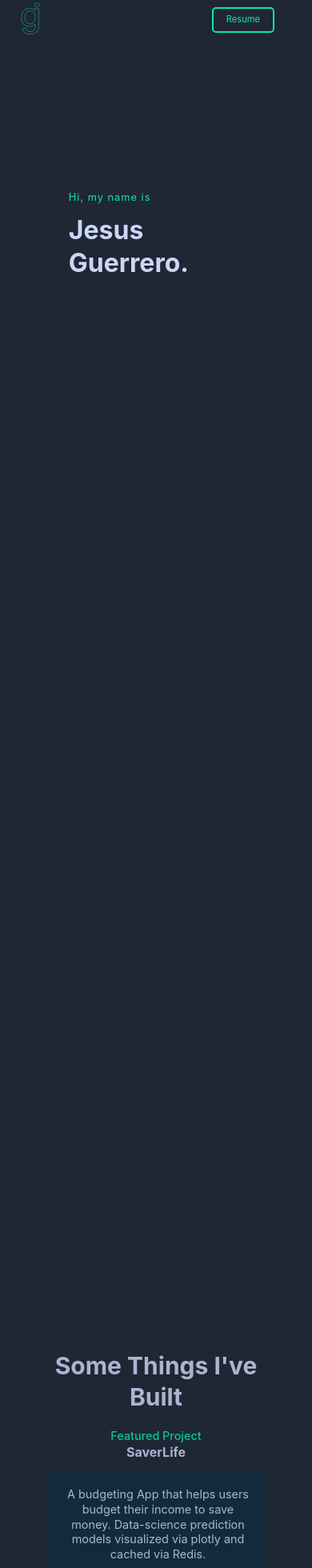
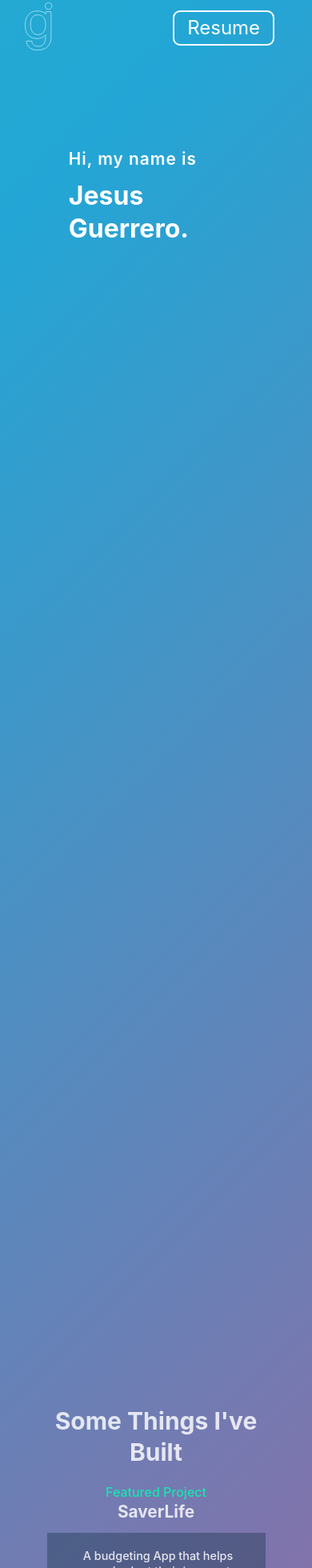
Before and after one commit to JesusCGuerrero/myportfolio, a React (Create React App) app: page / in a window 390 px wide. Shown: the top 1960 px of the page at 80% size. Built offline with nearby package versions, Linux system fonts and the light colour scheme.

Commit message:
redid color scheme

```diff
--- a/src/App.css
+++ b/src/App.css
@@ -48,9 +48,37 @@ table {
 }
 
 body {
-	background-color: #1e2733;
+	/* background-color: #e7e7e7; */
+	background: linear-gradient(-45deg, #ee7752, #e73c7e, #23a6d5, #23d5ab);
+	animation: gradient 30s ease infinite alternate-reverse;
+    background-size: 300% 300%;
 }
 
 .main {
 	visibility: hidden;
 }
+
+.curtain {
+	height: 100vh;
+	width: 100vw;
+	position: fixed;
+	background-color: white;
+	z-index: 1;
+}
+
+@keyframes gradient {
+    0%{background-position:0% 50%}
+    50%{background-position:100% 50%}
+    100%{background-position:0% 50%}
+}
+
+@-webkit-keyframes gradient {
+    0%{background-position:0% 50%}
+    50%{background-position:100% 50%}
+    100%{background-position:0% 50%}
+}
+@-moz-keyframes gradient {
+    0%{background-position:0% 50%}
+    50%{background-position:100% 50%}
+    100%{background-position:0% 50%}
+}
--- a/src/App.js
+++ b/src/App.js
@@ -11,12 +11,14 @@ import gsap from "gsap";
 function App() {
 
   useEffect(() => {
-    gsap.from("body", {duration: 1, delay: 1, backgroundColor: "#e7e7e7"})
+    gsap.to(".curtain", {duration: 1, delay: .3, backgroundColor: "rgba(255, 255, 255, 0)"})
+    gsap.to(".curtain", {duration: .1, delay: 2, display: "none"})
     gsap.to(".main", {duration: 1.5, delay: 2, visibility: "visible"})
   }, [])
 
   return (
     <div className="wrapper">
+      <div className="curtain"></div>
       <div className="startup">
         <Logo />
       </div>
--- a/src/LeftSide.css
+++ b/src/LeftSide.css
@@ -10,7 +10,7 @@
 
 .icon-github, .icon-linkedin, .icon-codepen{
     opacity: 0;
-    color: #8892b0;
+    color: #ffffff;
     font-size: 30px;
     transition-duration: .2s;
     position: fixed;
@@ -23,10 +23,10 @@
 
 
 .left-line {
-    border-left: 1px solid #8892b0;
+    border-left: 3px solid #ffffff;
     position: fixed;
     bottom: 0%;
-    right: 95%;
+    right: 95.2%;
     opacity: 1;
     height: 0%
 }
--- a/src/Main.css
+++ b/src/Main.css
@@ -22,41 +22,47 @@
 }
 
 .intro h1 {
-    color: rgb(16, 233, 168);
-    font-size: 0.8rem;
-    font-weight: 400;
+    color: rgb(255, 255, 255);
+    font-size: 1.3rem;
+    font-weight: 600;
     letter-spacing: 1px;
 }
 
 .intro h2 {
-    color: #ccd6f6;
+    color: #ffffff;
     font-size: 3rem;
     margin-bottom: 1.5%;
 }
 
 .intro h3 {
-    color: #8892b0;
+    color: #dbdbdb;
     font-size: 3rem;
     margin-bottom: 5%;
 }
 
+.introt1 {
+    font-size: 5rem;
+    margin-left: 43%;
+}
+
 .intro p {
-    color: #8892b0;
+    color: #ffffff;
     max-width: 500px;
-    font-weight: 400;
+    font-weight: 500;
+    font-size: 1.3rem;
     margin-bottom: 5%;
 }
 
 .intro-btn {
     opacity: 0;
-    border: 1.5px solid rgb(16, 233, 168);
-    border-radius: 2px;
-    width: 7.5rem;
+    border: 2px solid rgb(255, 255, 255);
+    border-radius: 1px;
+    width: 13rem;
     margin-top: 3%;
-    font-size: 0.7rem;
-    color: rgb(16, 233, 168);
+    font-size: 1.5rem;
+    color: rgb(255, 255, 255);
     padding: 1rem .5rem;
-    background-color: #1e2733;
+    background-color: #1e273300;
     transition-duration: .3s;
     cursor: pointer;
     word-spacing: 2.5px;
@@ -65,20 +71,20 @@
 }
 
 .intro-btn:hover {
-    background-color: rgba(8, 173, 123, 0.288);
+    background-color: rgba(92, 92, 92, 0.288);
 }
 
 .about-container {
     display: flex;
-    max-width: 700px;
+    max-width: 80%;
     min-height: 100vh;
     margin: auto;
 }
 
 .about {
     opacity: 1;
-    margin-top: 15%;
-    margin-right: 50px;
+    margin-top: 18%;
+    width: 100%;
     display: flex;
     flex-flow: column;
 }
@@ -89,15 +95,15 @@
 }
 
 .about h1 {
-    color: #ccd6f6;
-    font-size: 1.6rem;
-    margin-bottom: 8%;
+    color: #ffffff;
+    font-size: 3rem;
+    margin-bottom: 2%;
 }
 
 .about p {
-    color: #8892b0;
-    font-size: 0.9rem;
-    font-weight: 400;
+    color: #ffffff;
+    font-size: 1.2rem;
+    font-weight: 500;
 }
 
 .pfp {
@@ -107,7 +113,7 @@
 }
 
 .skills-list {
-    color: rgb(16, 233, 168);
+    color: rgb(0, 255, 179);
     display: grid;
     grid-template-columns: repeat(2, minmax(140px, 200px));
     margin: 20px 0px 0px;
@@ -117,7 +123,7 @@
 
 .skills-list li {
     margin-bottom: 10px;
-    font-size: 0.8rem;
+    font-size: 1.3rem;
 }
 
 /* Projects Section */
@@ -130,7 +136,7 @@
 }
 
 .projects-title {
-    color: #ccd6f6;
+    color: #ffffff;
     font-size: 1.6rem;
     margin-top: 7%;
     left: 40%;
@@ -148,13 +154,14 @@
 }
 
 .project-1-content h3 {
-    color: rgb(16, 233, 168);
-    font-size: 0.9rem;
+    color: rgb(0, 255, 179);
+    font-size: 1rem;
     font-weight: 500;
 }
 
 .project-1-content h2 {
-    color: #ccd6f6;
+    color: #ffffff;
+    font-size: 1.3rem;
     margin-bottom: 5%;
 }
 
@@ -175,9 +182,9 @@
 
 .project-1-content p {
     padding: 20px 20px 20px 25px;
-    background-color: #3d556e;
-    color: #ccd6f6;
-    font-weight: 400;
+    background-color: #2b3744a4;
+    color: #ffffff;
+    font-weight: 500;
     font-size: 0.9rem;
 }
 
@@ -185,10 +192,10 @@
     display: flex;
     flex-wrap: wrap;
     justify-content: space-evenly;
-    color: #ccd6f6;
+    color: #ffffff;
     list-style-type: none;
     margin-left: 220px;
-    font-weight: 400;
+    font-weight: 600;
     margin-top: 2.5%;
 }
 
@@ -208,15 +215,16 @@
 }
 
 .project-2-content h3 {
-    color: rgb(16, 233, 168);
+    color: rgb(0, 255, 179);
     font-size: 0.9rem;
     font-weight: 500;
     text-align: left;
 }
 
 .project-2-content h2 {
+    font-size: 1.3rem;
     text-align: left;
-    color: #ccd6f6;
+    color: #ffffff;
     margin-bottom: 5%;
 }
 
@@ -237,18 +245,18 @@
 
 .project-2-content p {
     padding: 20px 20px 20px 25px;
-    background-color: #3d556e;
-    color: #ccd6f6;
-    font-weight: 400;
+    background-color: #2b3744a4;
+    color: #ffffff;
+    font-weight: 500;
     font-size: 0.9rem;
 }
 
 .project-2-frameworks {
     display: flex;
-    color: #ccd6f6;
+    color: #ffffff;
     list-style-type: none;
     margin-right: 50%;
-    font-weight: 400;
+    font-weight: 600;
     margin-top: 2.5%;
 }
 
@@ -266,14 +274,14 @@
 }
 
 .project-3-content h3 {
-    color: rgb(16, 233, 168);
+    color: rgb(0, 255, 179);
     font-size: 0.9rem;
     font-weight: 500;
 }
 
 .project-3-content h2 {
     text-align: right;
-    color: #ccd6f6;
+    color: #ffffff;
     margin-bottom: 5%;
 }
 
@@ -294,18 +302,18 @@
 
 .project-3-content p {
     padding: 20px 20px 20px 25px;
-    background-color: #3d556e;
-    color: #ccd6f6;
-    font-weight: 400;
+    background-color: #2b3744a4;
+    color: #ffffff;
+    font-weight: 500;
     font-size: 0.9rem;
 }
 
 .project-3-frameworks {
     display: flex;
-    color: #ccd6f6;
+    color: white;
     list-style-type: none;
     margin-left: 220px;
-    font-weight: 400;
+    font-weight: 600;
     margin-top: 2.5%;
 }
 
@@ -314,12 +322,14 @@
 }
 
 .project-3-icons {
-    margin: 5px 0;
+    margin: 10px 0;
     display: flex;
     justify-content: flex-end;
 }
 
 .project-3-icon-link, .project-3-icon-github {
+    color: white;
+    font-size: 25px;
     padding: 0 10px;
 }
 
@@ -341,24 +351,25 @@
 }
 
 .contact h3 {
-    color: #ccd6f6;
-    font-size: 1.6rem;
+    color: #ffffff;
+    font-size: 3rem;
     margin-bottom: 3%;
 }
 
 .contact p {
-    color: #8892b0;
-    font-size: 0.9rem;
+    color: #ffffff;
+    font-size: 1.3rem;
     font-weight: 400;
+    margin-bottom: 3%;
 }
 
 .contact-btn {
-    border: 1.5px solid rgb(16, 233, 168);
+    border: 1.5px solid rgb(255, 255, 255);
     border-radius: 2px;
     width: 7.5rem;
     margin-top: 3%;
-    font-size: 0.7rem;
-    color: rgb(16, 233, 168);
+    font-size: 1rem;
+    color: rgb(255, 255, 255);
     padding: 1rem .5rem;
     background-color: #1e273300;
     transition-duration: .3s;
@@ -369,7 +380,7 @@
 }
 
 .contact-btn:hover {
-    background-color: rgba(8, 173, 123, 0.288);
+    background-color: rgba(92, 92, 92, 0.288);
 }
 
 .logo-box {
@@ -438,14 +449,14 @@
     }
 
     .project-1-content p, .project-2-content p, .project-3-content p {
-        background-color: rgba(15, 46, 63, 0.9);
+        background-color: rgba(15, 46, 63, 0.438);
     }
 
     .project-1-frameworks, .project-2-frameworks, .project-3-frameworks {
         display: flex;
         flex-wrap: wrap;
         justify-content: space-evenly;
-        color: #ccd6f6;
+        color: #ffffff;
         list-style-type: none;
         margin-left: 220px;
         font-weight: 400;
@@ -496,13 +507,19 @@
         display: block;
         margin-top: 10px;
         text-align: center;
-        font-size: .7rem;
-        font-weight: lighter;
+        font-size: 1rem;
+        font-weight: 600;
+        text-decoration: none;
+        color: white;
+    }
+
+    .footer-email:hover {
+        color: rgb(16, 233, 168);
     }
 
     .icon-githubmobile, .icon-linkedinmobile, .icon-codepenmobile{
-        color: #8892b0;
-        font-size: 25px;
+        color: #ffffff;
+        font-size: 35px;
         transition-duration: .2s;
     }
 
--- a/src/Nav.css
+++ b/src/Nav.css
@@ -5,23 +5,22 @@ html {
 .svg-logo {
     padding: 0px;
     margin: 0px;
-    height: 40px;
-    width: 40px;
-    color: #8892b0;
+    height: 60px;
+    width: 60px;
     cursor: pointer;
     transition: fill .7s ease-out;
-    fill: rgba(0, 0, 0, 0);
+    fill: rgba(255, 255, 255, 0);
 }
 
 .svg-logo:hover {
-    fill:rgb(16, 233, 168);
+    fill:rgb(255, 255, 255);
 }
 
 .nav {
     display: flex;
     justify-content: space-between;
     padding: 0.8%;
-    background-color:  #1e2733;
+    background-color:  #1e273300;
     align-items: center;
     font-family: -apple-system, BlinkMacSystemFont, 'Segoe UI', Roboto, Oxygen, Ubuntu, Cantarell, 'Open Sans', 'Helvetica Neue', sans-serif;
     width: 100%;
@@ -33,7 +32,7 @@ html {
     opacity: 0;
     font-size: 1.6rem;
     margin-left: 45px;
-    color: rgb(16, 233, 168);
+    color: rgb(255, 255, 255);
 }
 
 .n1, .n2, .n3, .n4 {
@@ -60,30 +59,36 @@ ol {
     margin-right: 50px;
 }
 
-a {
+.nav-menu a {
+    border: 2px solid rgba(255, 255, 255, 0);
+    font-size: 1.5rem;
     text-decoration: none;
-    transition-duration: .3s;
-    color: #8892b0;
+    transition-duration: .6s;
+    color: #ffffff;
+    padding: 5px 10px;
+    border-radius: 9px;
 }
 
-a:hover {
-    color: rgb(16, 233, 168);
+.nav-menu a:hover {
+    border-color: white;
+    /* color: rgb(16, 233, 168); */
+    box-shadow: 0 0 5px rgba(0, 0, 0, 0.11);
 }
 
-.resume-btn {
-    border: 2px solid rgb(16, 233, 168);
-    border-radius: 5px;
+.nav-menu .resume-btn {
+    border: 2px solid rgb(255, 255, 255);
+    border-radius: 9px;
     margin-left: 15px;
-    font-size: 0.7rem;
-    color: rgb(16, 233, 168);
+    font-size: 1.5rem;
+    color: rgb(255, 255, 255);
     padding: 0.50rem 1rem;
-    background-color: #1e2733;
+    background-color: #ffffff00;
     transition-duration: .3s;
     cursor: pointer;
 }
 
-.resume-btn:hover {
-    background-color: rgba(8, 173, 123, 0.288);
+.nav-menu .resume-btn:hover {
+    background-color: rgba(92, 92, 92, 0.288);
 }
 
 /* Everything below here is for the version of the nav bar that appears while not at the top of the page */
@@ -103,14 +108,14 @@ a:hover {
 }
 
 .moving-nav .resume-btn {
-    border: 2px solid rgb(16, 233, 168);
+    border: 2px solid rgb(255, 255, 255);
     margin-left: 0px;
-    font-size: 0.7rem;
+    font-size: 1rem;
 
 }
 
 .moving-nav a {
-    font-size: .7rem;
+    font-size: 1rem;
 }
 
 .moving-nav h1 {
@@ -141,7 +146,7 @@ a:hover {
 
     .nav-logo {
         margin-left: 15px;
-        color: rgb(16, 233, 168);
+        color: rgb(255, 255, 255);
     }
 
     .moving-nav .resume-btn {
--- a/src/components/Nav.js
+++ b/src/components/Nav.js
@@ -36,8 +36,8 @@ export const Nav = () => {
             <div className="nav-logo">
                 <a href="/#intro">
                     <svg className="svg-logo" width="126" height="221" viewBox="0 0 126 221" fill="none" xmlns="http://www.w3.org/2000/svg">
-	                    <path id="path" d="M125 16.5C125 25.0604 118.06 32 109.5 32C100.94 32 94 25.0604 94 16.5C94 7.93959 100.94 1 109.5 1C118.06 1 125 7.93959 125 16.5Z" stroke="#2CFFC0" stroke-width="2"/>
-	                    <path d="M87.2319 69.7358L87.2393 69.7461L87.2469 69.7563C93.2632 77.778 96.3281 88.7916 96.3281 102.906C96.3281 116.067 93.3636 127.019 87.4961 135.82L87.4934 135.824C81.9001 144.305 73.1529 148.594 61.0469 148.594C49.8936 148.594 41.4962 144.501 35.7056 136.358C29.8664 128.147 26.8906 116.844 26.8906 102.344C26.8906 87.1558 29.6912 75.9462 35.1334 68.5538C40.5336 61.2186 48.6417 57.5 59.6406 57.5C72.3449 57.5 81.4664 61.6281 87.2319 69.7358ZM81.7441 161.176C88.1242 157.986 93.0873 154.036 96.5855 149.31C96.3072 168.658 93.5967 182.099 88.6125 189.833L88.6072 189.842C83.3845 198.126 75.1111 202.312 63.5781 202.312C55.3106 202.312 48.1971 200.294 42.1953 196.293C36.305 192.366 33.3594 186.689 33.3594 179.125V178.125H32.3594H9.01562H8.01562V179.125C8.01562 182.827 8.7947 186.696 10.3286 190.724C11.8703 194.961 14.3618 199.357 17.7781 203.913C21.2917 208.597 26.6164 212.347 33.6655 215.206C40.9394 218.267 49.5127 219.781 59.3594 219.781C78.8582 219.781 94.1405 214.381 105.064 203.46C115.963 192.75 121.391 178.889 121.391 161.969V43.8438V42.8438H120.391H97.6094H96.6094V43.8438V54.2667C89.2985 44.4761 75.4164 39.75 55.4219 39.75C39.5725 39.75 26.6325 45.6867 16.6869 57.5449C6.76043 69.3803 1.82812 84.3392 1.82812 102.344C1.82812 123.661 6.6362 139.792 16.4325 150.548L16.4391 150.555C26.4184 161.302 40.3026 166.625 57.9531 166.625C66.1685 166.625 74.096 164.809 81.7259 161.185L81.7351 161.18L81.7441 161.176Z" stroke="#2CFFC0" stroke-width="2"/>
+	                    <path id="path" d="M125 16.5C125 25.0604 118.06 32 109.5 32C100.94 32 94 25.0604 94 16.5C94 7.93959 100.94 1 109.5 1C118.06 1 125 7.93959 125 16.5Z" stroke="#ffffff" stroke-width="2"/>
+	                    <path d="M87.2319 69.7358L87.2393 69.7461L87.2469 69.7563C93.2632 77.778 96.3281 88.7916 96.3281 102.906C96.3281 116.067 93.3636 127.019 87.4961 135.82L87.4934 135.824C81.9001 144.305 73.1529 148.594 61.0469 148.594C49.8936 148.594 41.4962 144.501 35.7056 136.358C29.8664 128.147 26.8906 116.844 26.8906 102.344C26.8906 87.1558 29.6912 75.9462 35.1334 68.5538C40.5336 61.2186 48.6417 57.5 59.6406 57.5C72.3449 57.5 81.4664 61.6281 87.2319 69.7358ZM81.7441 161.176C88.1242 157.986 93.0873 154.036 96.5855 149.31C96.3072 168.658 93.5967 182.099 88.6125 189.833L88.6072 189.842C83.3845 198.126 75.1111 202.312 63.5781 202.312C55.3106 202.312 48.1971 200.294 42.1953 196.293C36.305 192.366 33.3594 186.689 33.3594 179.125V178.125H32.3594H9.01562H8.01562V179.125C8.01562 182.827 8.7947 186.696 10.3286 190.724C11.8703 194.961 14.3618 199.357 17.7781 203.913C21.2917 208.597 26.6164 212.347 33.6655 215.206C40.9394 218.267 49.5127 219.781 59.3594 219.781C78.8582 219.781 94.1405 214.381 105.064 203.46C115.963 192.75 121.391 178.889 121.391 161.969V43.8438V42.8438H120.391H97.6094H96.6094V43.8438V54.2667C89.2985 44.4761 75.4164 39.75 55.4219 39.75C39.5725 39.75 26.6325 45.6867 16.6869 57.5449C6.76043 69.3803 1.82812 84.3392 1.82812 102.344C1.82812 123.661 6.6362 139.792 16.4325 150.548L16.4391 150.555C26.4184 161.302 40.3026 166.625 57.9531 166.625C66.1685 166.625 74.096 164.809 81.7259 161.185L81.7351 161.18L81.7441 161.176Z" stroke="#ffffff" stroke-width="2"/>
                     </svg>
                 </a>
 
```
Also changed, not shown: src/RightSide.css (+4 -3 lines), src/components/Logo.js (+3 -4 lines), src/components/Main.js (+9 -3 lines).
